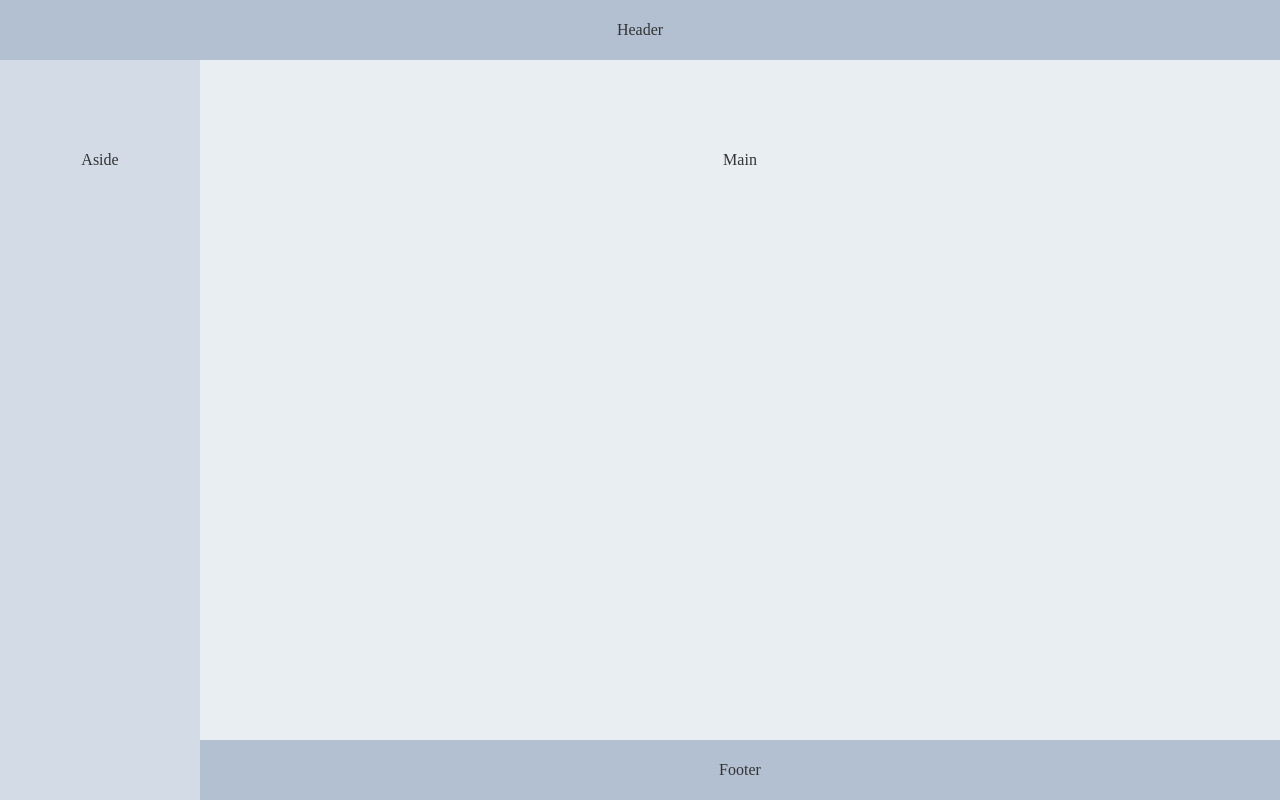
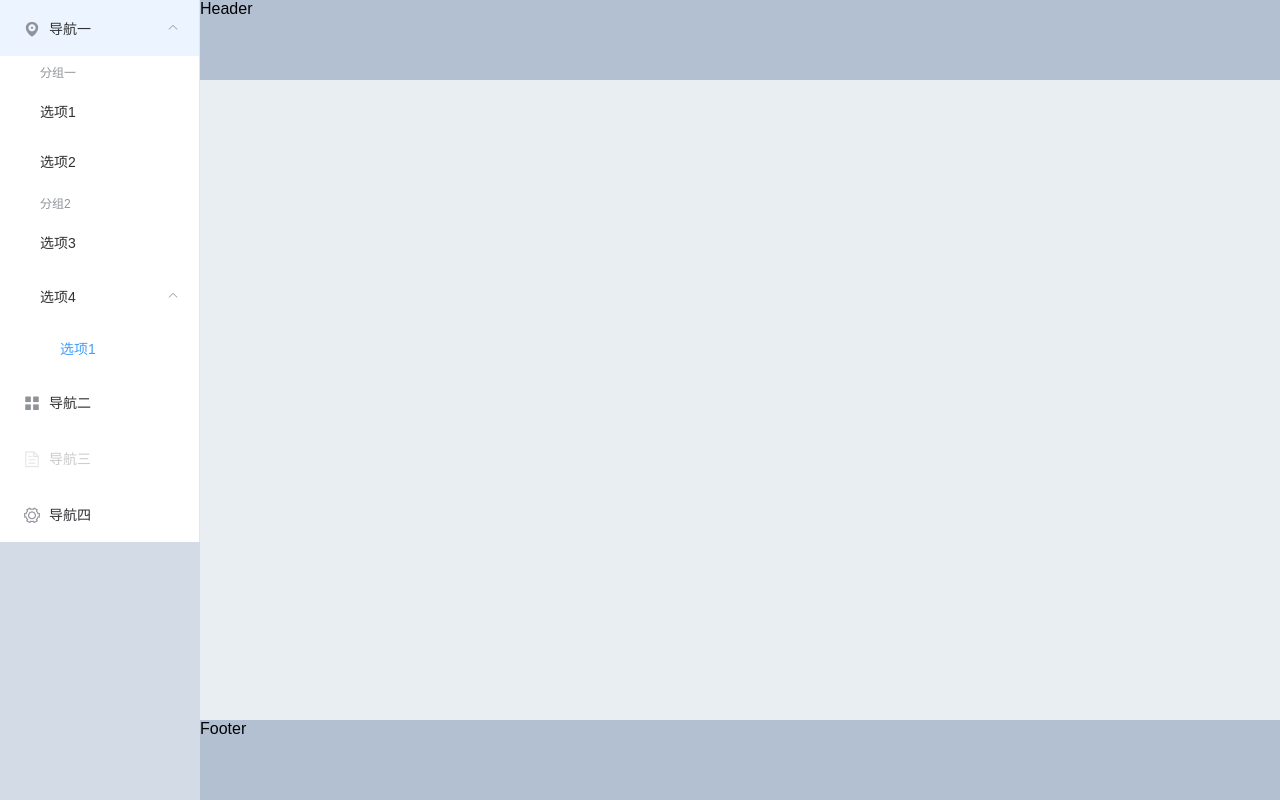
Before and after one commit to TeBIeAI/vue-vuex-vueRouter, a Vue app: page /login#/login in a window 1280 px wide. Both pictures are taken after a click on the button "登录". Built offline with nearby package versions, Linux system fonts and the light colour scheme.

Commit message:
'主页布局样式修改'

```diff
--- a/src/App.vue
+++ b/src/App.vue
@@ -10,14 +10,6 @@ export default {
 }
 </script>
 
-<style>
-html,
-body {
-    margin: 0;
-    padding: 0;
-    height: 100%;
-}
-#app {
-    height: 100%;
-}
+<style lang="less">
+@import './style/global.less';
 </style>
--- /dev/null
+++ b/src/layout/aside.vue
@@ -0,0 +1,45 @@
+<template>
+    <div>
+        <div class="left_menu">
+            <el-menu default-active="1-4-1" class="el-menu-vertical-demo">
+                <el-submenu index="1">
+                    <template slot="title">
+                        <i class="el-icon-location"></i>
+                        <span slot="title">导航一</span>
+                    </template>
+                    <el-menu-item-group>
+                        <span slot="title">分组一</span>
+                        <el-menu-item index="1-1">选项1</el-menu-item>
+                        <el-menu-item index="1-2">选项2</el-menu-item>
+                    </el-menu-item-group>
+                    <el-menu-item-group title="分组2">
+                        <el-menu-item index="1-3">选项3</el-menu-item>
+                    </el-menu-item-group>
+                    <el-submenu index="1-4">
+                        <span slot="title">选项4</span>
+                        <el-menu-item index="1-4-1">选项1</el-menu-item>
+                    </el-submenu>
+                </el-submenu>
+                <el-menu-item index="2">
+                    <i class="el-icon-menu"></i>
+                    <span slot="title">导航二</span>
+                </el-menu-item>
+                <el-menu-item index="3" disabled>
+                    <i class="el-icon-document"></i>
+                    <span slot="title">导航三</span>
+                </el-menu-item>
+                <el-menu-item index="4">
+                    <i class="el-icon-setting"></i>
+                    <span slot="title">导航四</span>
+                </el-menu-item>
+            </el-menu>
+        </div>
+    </div>
+</template>
+
+<script>
+export default {}
+</script>
+
+<style lang='less'>
+</style>
--- /dev/null
+++ b/src/layout/footer.vue
@@ -0,0 +1,10 @@
+<template>
+    <div class="content_footer">Footer</div>
+</template>
+
+<script>
+export default {}
+</script>
+
+<style lang='less'>
+</style>
--- /dev/null
+++ b/src/layout/header.vue
@@ -0,0 +1,10 @@
+<template>
+    <div class="content_top">Header</div>
+</template>
+
+<script>
+export default {}
+</script>
+
+<style lang="less">
+</style>
--- a/src/layout/home.vue
+++ b/src/layout/home.vue
@@ -1,44 +1,34 @@
 <template>
-    <el-container class="container_home">
-        <el-header>Header</el-header>
-        <el-container>
-            <el-aside width="200px">Aside</el-aside>
-            <el-container>
-                <el-main>Main</el-main>
-                <el-footer>Footer</el-footer>
-            </el-container>
-        </el-container>
-    </el-container>
+    <div class="container_home">
+        <!-- 左侧菜单 -->
+        <Aside class="container_left"></Aside>
+        <!-- 右侧主题 -->
+        <div class="container_right">
+            <!-- 头部 -->
+            <Header></Header>
+            <!-- 主体内容 -->
+            <router-view></router-view>
+            <!-- footer -->
+            <Footer></Footer>
+        </div>
+    </div>
 </template>
 
 <script>
-export default {}
+import Header from './header'
+import Main from './main'
+import Aside from './aside'
+import Footer from './footer'
+
+export default {
+    components: {
+        Header,
+        Main,
+        Aside,
+        Footer
+    }
+}
 </script>
 
 <style lang="less" scoped>
-.container_home {
-    height: 100%;
-    .el-header,
-    .el-footer {
-        background-color: #b3c0d1;
-        color: #333;
-        text-align: center;
-        line-height: 60px;
-    }
-
-    .el-aside {
-        background-color: #d3dce6;
-        color: #333;
-        text-align: center;
-        line-height: 200px;
-    }
-
-    .el-main {
-        background-color: #e9eef3;
-        color: #333;
-        text-align: center;
-        line-height: 160px;
-        height: 100%;
-    }
-}
 </style>
--- /dev/null
+++ b/src/layout/main.vue
@@ -0,0 +1,10 @@
+<template>
+    <div>Main</div>
+</template>
+
+<script>
+export default {}
+</script>
+
+<style>
+</style>
--- /dev/null
+++ b/src/style/global.css
@@ -0,0 +1,105 @@
+body,
+div,
+span,
+header,
+footer,
+nav,
+section,
+aside,
+article,
+ul,
+dl,
+dt,
+dd,
+li,
+a,
+p,
+h1,
+h2,
+h3,
+h4,
+h5,
+h6,
+i,
+b,
+textarea,
+button,
+input,
+select,
+figure,
+figcaption {
+  padding: 0;
+  margin: 0;
+  list-style: none;
+  font-style: normal;
+  text-decoration: none;
+  border: none;
+  font-family: "Microsoft Yahei", sans-serif;
+  -webkit-tap-highlight-color: transparent;
+  -webkit-font-smoothing: antialiased;
+}
+body:focus,
+div:focus,
+span:focus,
+header:focus,
+footer:focus,
+nav:focus,
+section:focus,
+aside:focus,
+article:focus,
+ul:focus,
+dl:focus,
+dt:focus,
+dd:focus,
+li:focus,
+a:focus,
+p:focus,
+h1:focus,
+h2:focus,
+h3:focus,
+h4:focus,
+h5:focus,
+h6:focus,
+i:focus,
+b:focus,
+textarea:focus,
+button:focus,
+input:focus,
+select:focus,
+figure:focus,
+figcaption:focus {
+  outline: none;
+}
+html,
+body {
+  height: 100%;
+  width: 100%;
+}
+html #app,
+body #app {
+  height: 100%;
+}
+.container_home {
+  height: 100%;
+  display: flex;
+}
+.container_home .container_left {
+  width: 200px;
+  background-color: #D3DCE6;
+}
+.container_home .container_right {
+  width: 100%;
+  position: relative;
+  background-color: #E9EEF3;
+}
+.container_home .container_right .content_top {
+  height: 80px;
+  background-color: #B3C0D1;
+}
+.container_home .container_right .content_footer {
+  background-color: #B3C0D1;
+  height: 80px;
+  position: absolute;
+  width: 100%;
+  bottom: 0;
+}
--- /dev/null
+++ b/src/style/global.less
@@ -0,0 +1,48 @@
+body, div, span, header, footer, nav, section, aside, article, ul, dl, dt, dd, li, a, p, h1, h2, h3, h4,h5, h6, i, b, textarea, button, input, select, figure, figcaption {
+    padding: 0;
+    margin: 0;
+    list-style: none;
+    font-style: normal;
+    text-decoration: none;
+    border: none;
+    font-family: "Microsoft Yahei",sans-serif;
+    -webkit-tap-highlight-color:transparent;
+    -webkit-font-smoothing: antialiased;
+    &:focus {
+        outline: none;
+    }
+}
+
+html,body{
+    height: 100%;
+    width: 100%;
+    #app{
+        height: 100%;
+    }
+}
+
+// 主页布局样式
+.container_home {
+    height: 100%;
+    display: flex;
+    .container_left {
+        width: 200px;
+        background-color: #D3DCE6;
+    }
+    .container_right {
+        width: 100%;
+        position: relative;
+        background-color: #E9EEF3;
+        .content_top {
+            height: 80px;
+            background-color: #B3C0D1;
+        }
+        .content_footer {
+            background-color: #B3C0D1;
+            height: 80px;
+            position: absolute;
+            width: 100%;
+            bottom: 0;
+        }
+    }
+}
```
